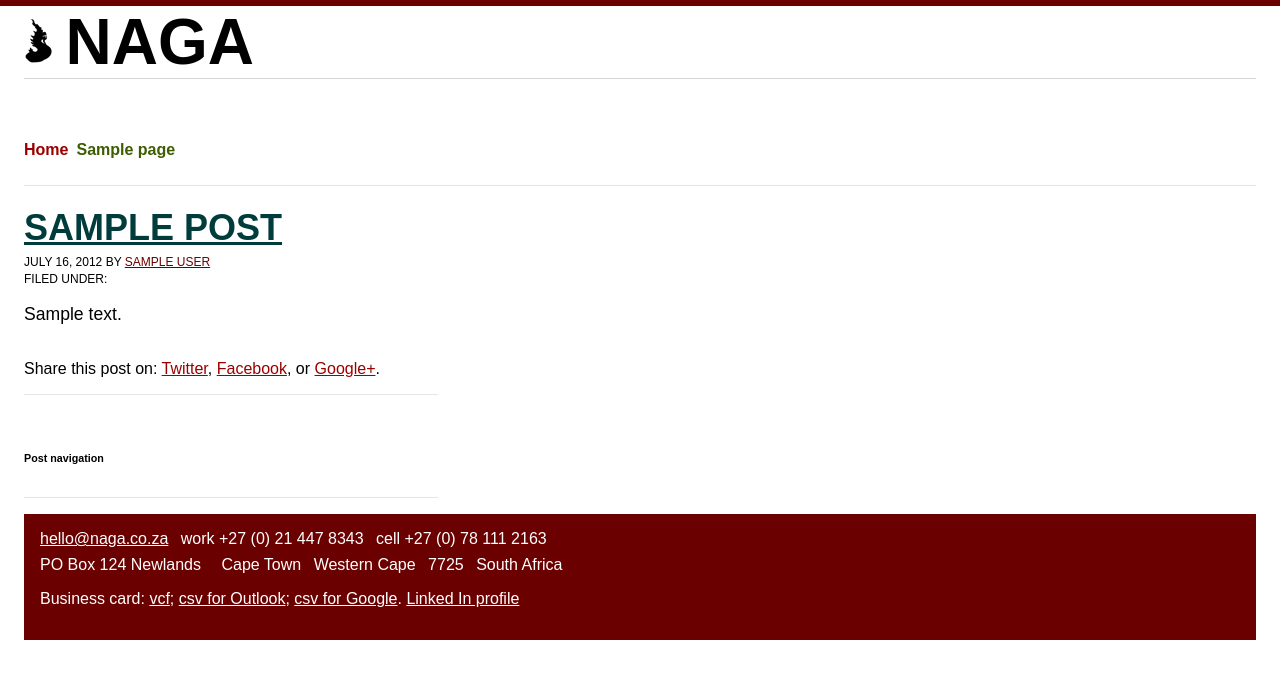
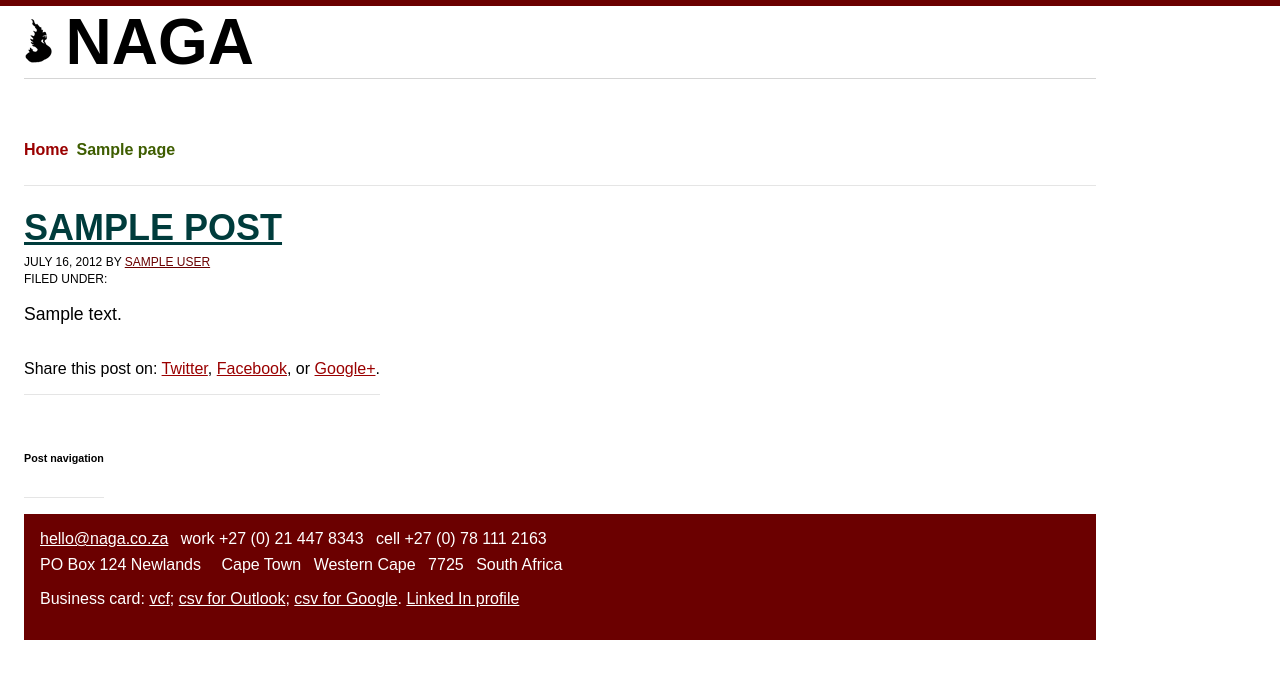
Before and after one commit to SteveBarnett/Naga-WordPress-Theme, a WordPress theme: template single.php in a window 1280 px wide. Shown: the top 679 px of the page. Run offline with PHP 8.4 and a stand-in for WordPress, Linux system fonts and the light colour scheme; the site name, menu and one post (Sample post) are stand-ins, and other content is empty; some libraries are stand-ins or nearby versions.

Commit message:
Jiggled singles - was too wide!

```diff
--- a/basic.css
+++ b/basic.css
@@ -21,6 +21,7 @@ body {
 /*font-family: "lemonde-courrier-1", "lemonde-courrier-2", serif;*/
 font-family: "pragmatica-web-1","pragmatica-web-2", sans-serif;
 margin: 0 1.5em;
+max-width: 113em; /* 79em for [role="main"], extrapolated up */
 }
 
 /* 2.HEADINGS */
@@ -83,10 +84,10 @@ height: 0;
 
 /* 3.TYPOGRAPHY */
 
-.parent-pageid-8 nav a {
+/*.parent-pageid-8 nav a {*/
 /*font-family: news-gothic-std-1, news-gothic-std-2, sans-serif;*/
-font-family: "pragmatica-web-condensed-1","pragmatica-web-condensed-2", sans-serif;
-}
+/*font-family: "pragmatica-web-condensed-1","pragmatica-web-condensed-2", sans-serif;*/
+/*}*/
 
 /* 4.LINKS */
 
--- a/layout.css
+++ b/layout.css
@@ -121,9 +121,8 @@ clear: right;
 /* single */
 
 .single article,
-.single div[role="main"] nav,
-#comments {
-width: 48%;
+.single div[role="main"] nav {
+/*width: 48%;*/
 margin-bottom: 1em;
 }
 
@@ -133,10 +132,43 @@ float: left;
 clear: left;
 }
 
+.single div[role="main"] {
+	max-width: 38em;
+}
+
+.single {
+	max-width: 67em;
+}
+
+/* about, contact */
+
+.page-id-125 div[role="main"],
+.page-id-21 div[role="main"] {
+	max-width: 38em;
+}
+
+.page-id-125 article,
+.page-id-21 article {
+	width: 100%;
+}
+
+.page-id-125,
+.page-id-21 {
+	max-width: 67em;
+}
+
+
+/* comments */
+
 #comments {
+/*width: 48%;*/
+margin-bottom: 1em;
+}
+
+/*#comments {
 float: right;
 clear: right;
-}
+}*/
 
 #comments-title em {
 display: block;
```
